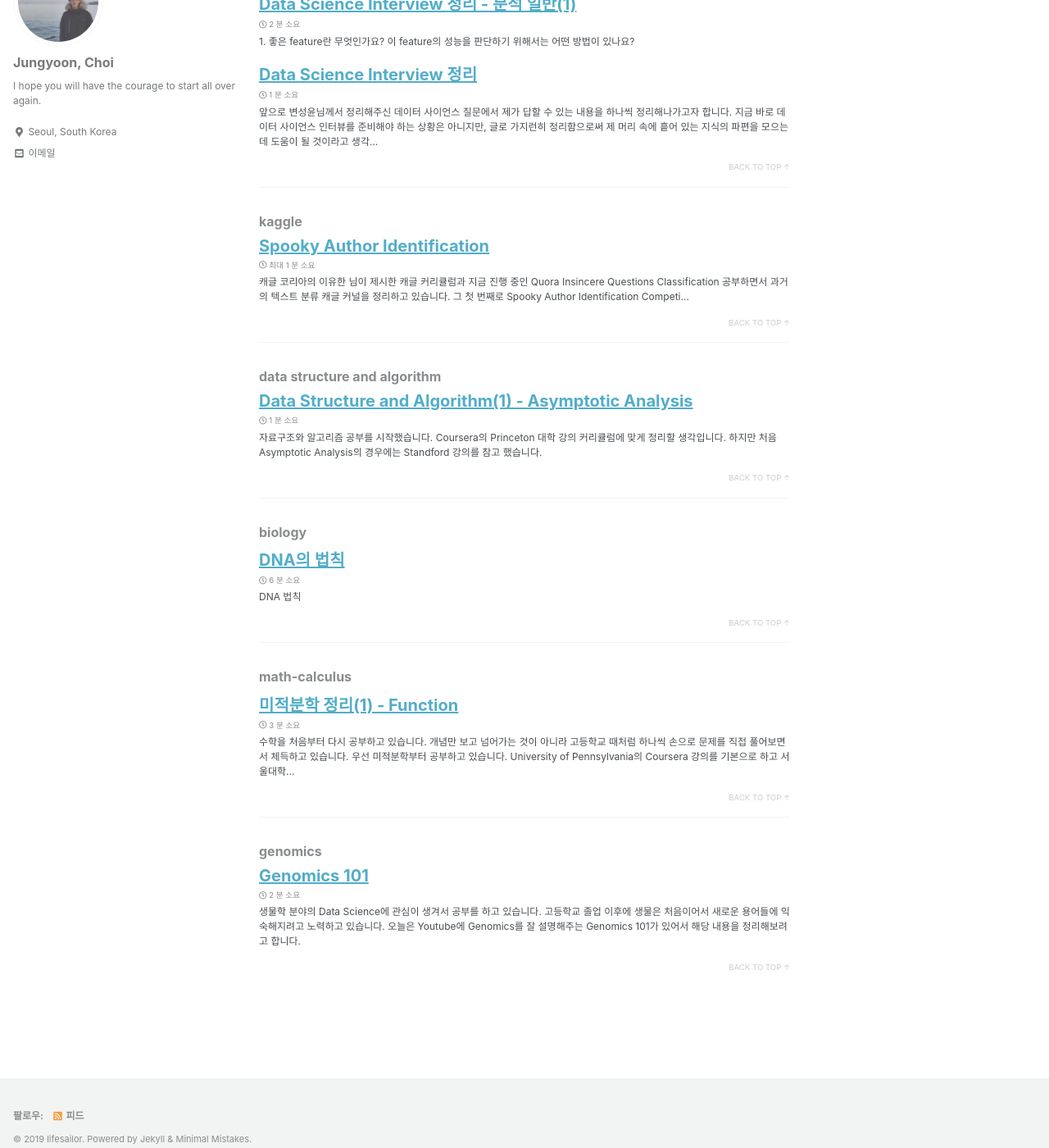
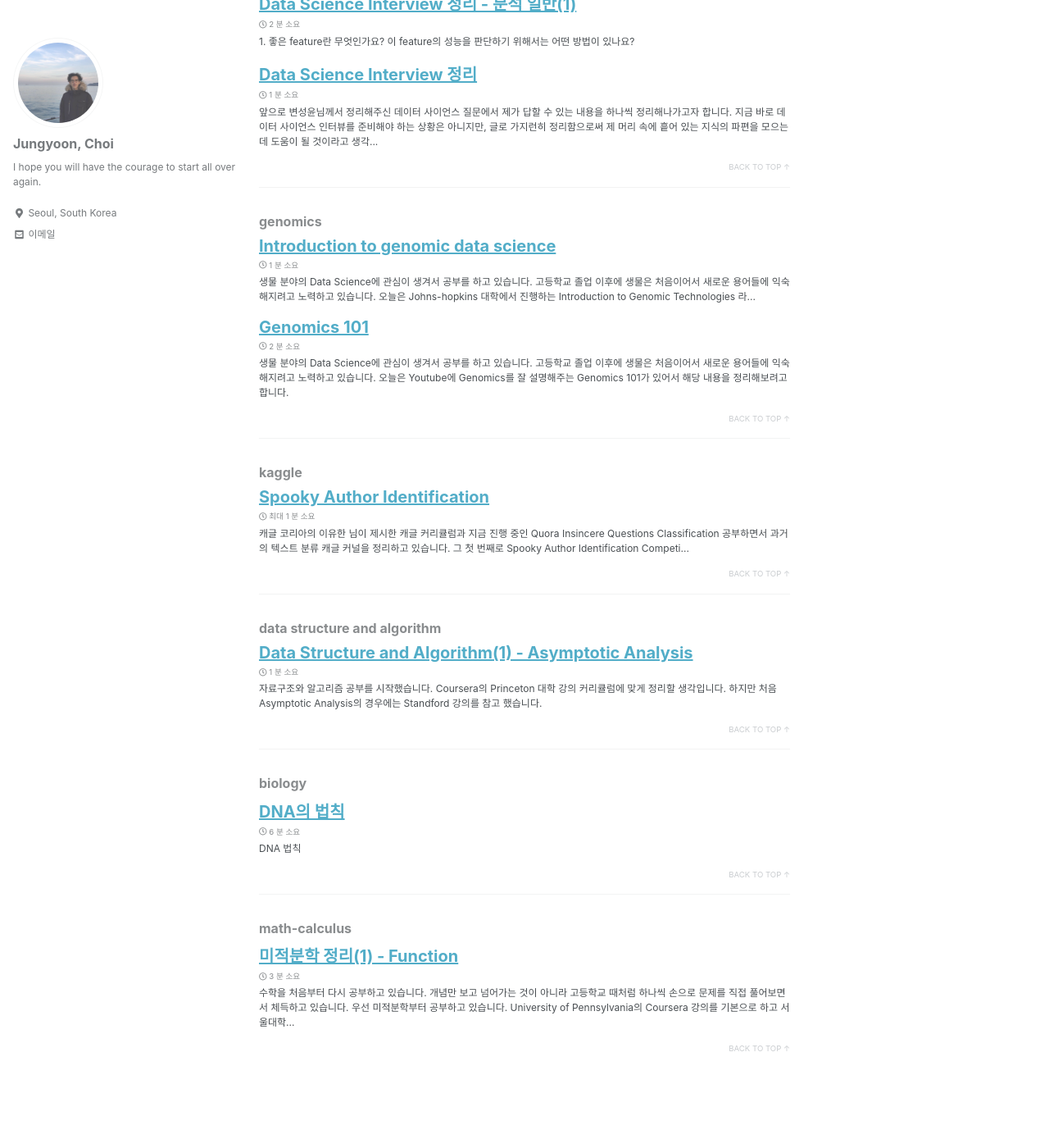
Before and after one commit to lifesailor/lifesailor.github.io, a Jekyll site: the page built from _pages/category-archive.md, in a window 1280 px wide and 1400 px high, scrolled down 679 px. Shown: the whole window at 82% size. Built offline with Jekyll 4.4.1, drawn with Linux system fonts in a browser that asks for light colours; nearby versions of some CDN libraries; some of the changed lines change nothing that is shown.

Commit message:
genomics

```diff
--- a/_posts/2018-12-30-genomics-1.md
+++ b/_posts/2018-12-30-genomics-1.md
@@ -5,10 +5,9 @@ categories:
 tags:
    - biology
    - genomics
-   - lecture
 ---
 
-생물학 분야의 Data Science에 관심이 생겨서 공부를 하고 있습니다. 고등학교 졸업 이후에 생물은 처음이어서 새로운 용어들에 익숙해지려고 노력하고 있습니다. 오늘은 Youtube에 Genomics를 잘 설명해주는 [Genomics 101](https://www.youtube.com/watch?v=BoUS65mxnIE)가 있어서 해당 내용을 정리해보려고 합니다.
+생물 분야의 Data Science에 관심이 생겨서 공부를 하고 있습니다. 고등학교 졸업 이후에 생물은 처음이어서 새로운 용어들에 익숙해지려고 노력하고 있습니다. 오늘은 Youtube에 Genomics를 잘 설명해주는 [Genomics 101](https://www.youtube.com/watch?v=BoUS65mxnIE)가 있어서 해당 내용을 정리해보려고 합니다.
 
 <br/>
 
--- /dev/null
+++ b/_posts/2018-12-31-introduction-to-genomic-data-science.md
@@ -0,0 +1,96 @@
+---
+title: "Introduction to genomic data science"
+categories:
+   - genomics
+tags:
+   - biology
+   - genomics
+---
+
+생물 분야의 Data Science에 관심이 생겨서 공부를 하고 있습니다. 고등학교 졸업 이후에 생물은 처음이어서 새로운 용어들에 익숙해지려고 노력하고 있습니다. 오늘은 Johns-hopkins 대학에서 진행하는 [Introduction to Genomic Technologies](https://www.coursera.org/learn/introduction-genomics) 라는 수업이 있어서 해당 수업을 정리해보고자 합니다.
+
+<br/>
+
+Introduction to Genomic Techonologies 수업은 크게 4가지 파트로 구성됩니다.
+
+- Overview - Genomics, Molecular Biology, Human Genome Project에 대해서 간략한 소개를 합니다.
+- Measurement Techonology - Genomics에 사용되는 측정 방법을 소개합니다.
+- Computing Techonology - 기본적인 Computing Technology를 소개합니다.
+- Data Science Techonology - 기본적인 통계 내용을 소개합니다.
+
+<br/>
+
+이 글에서는 위 4가지 파트 중에서 Overview와 Measurement Technology에 대해서 정리해보겠습니다. 만약 Gene, Genomics와 같은 용어에 익숙하지 않으신 분들은 [Genomics 101](https://lifesailor.github.io/genomics/genomics-1/)을 정리한 글을 보시면 도움이 될 것이라 생각합니다.
+
+<br/><br/>
+
+## Overview
+
+- What is genomics?
+
+  - 유전체의 구조, 기능, 진화와 관련된 분자 생물학의 분과. (The branch of molecular biology concerned with the structure, function, evolution and mapping of genomes)
+
+  - 유전체의 연구와 관련된 분자 유전학의 분과, 특히 유전자의 시퀀스를 밝히고 그것을 바탕으로 의학, 약학, 농업 등에 응용. (The branch of molecular genetics concerned with study of genomes, specifically the identification of sequencing of their constituent genes and application of this knowledge in medicine, pharmacy, argriculture.)
+
+<br/>
+
+- genetics과 genomics의 차이
+  - 유전학은 하나 또는 적은 수의 유전자를 다루지만 유전체학은 유전차 전체를 다룬다.
+
+<br/>
+
+- Genomic Data Science
+
+![](/assets/images/biology/genomic-data-science.png)
+
+<br/>
+
+- Genomic Data Science 절차
+  - 데이터 생성
+  - [Reference Genome](https://ko.wikipedia.org/wiki/%ED%91%9C%EC%A4%80_%EA%B2%8C%EB%86%88) 과 서열 비교
+    - 전처리 필요
+  - Statistics & Machine Learning 적용
+
+<br/>
+
+- Human Genome project
+  - 인간의 유전체에 대해서 Sequencing(3억 * base pairs)
+  - 2001년에 완료되었다.
+  - 현재 3,000,000 base마다 1달러 이하이다. 이전보다 저렴해졌다.
+
+<br/>
+
+## Measurement Technology
+
+- PCR(Polymerase Chain Reaction)
+
+  - 원하는 DNA 부분을 복제하여 증폭시키는 기술이다.
+
+  - PCR 필수 요소
+    - 복제할 DNA
+    - Primer
+    - DNA 중합효소
+    - DNA 중합요소 용 완충 용액
+
+  - 과정
+    - Denaturation: 이중가닥 DNA를 단일가닥 DNA로 분리한다.
+    - Annealing: Primer가 결합한다.
+    - Elongation: DNA를 복제한다.
+
+ ![](/assets/images/biology/pcr.png)
+
+<br/>
+
+- NGS(Next Generation Sequencing)
+  - 1세대(Sanger)/2세대 - PCR을 이용
+  - 3세대: PCR Amplification 운용 없이 DNA 분자 합성을 기반으로 High Fluorescend Detection 시스템을 이용한다.
+
+<br/>
+
+ ![](/assets/images/biology/sequencing.png)
+
+<br/>
+
+- Sequencing의 응용
+  - 기본적인 아이디어: DNA로 변경한 다음에 Sequencing을 적용한다.
+  - Exon Sequencing, RNA Sequencing, Chip-Sequencing
```
